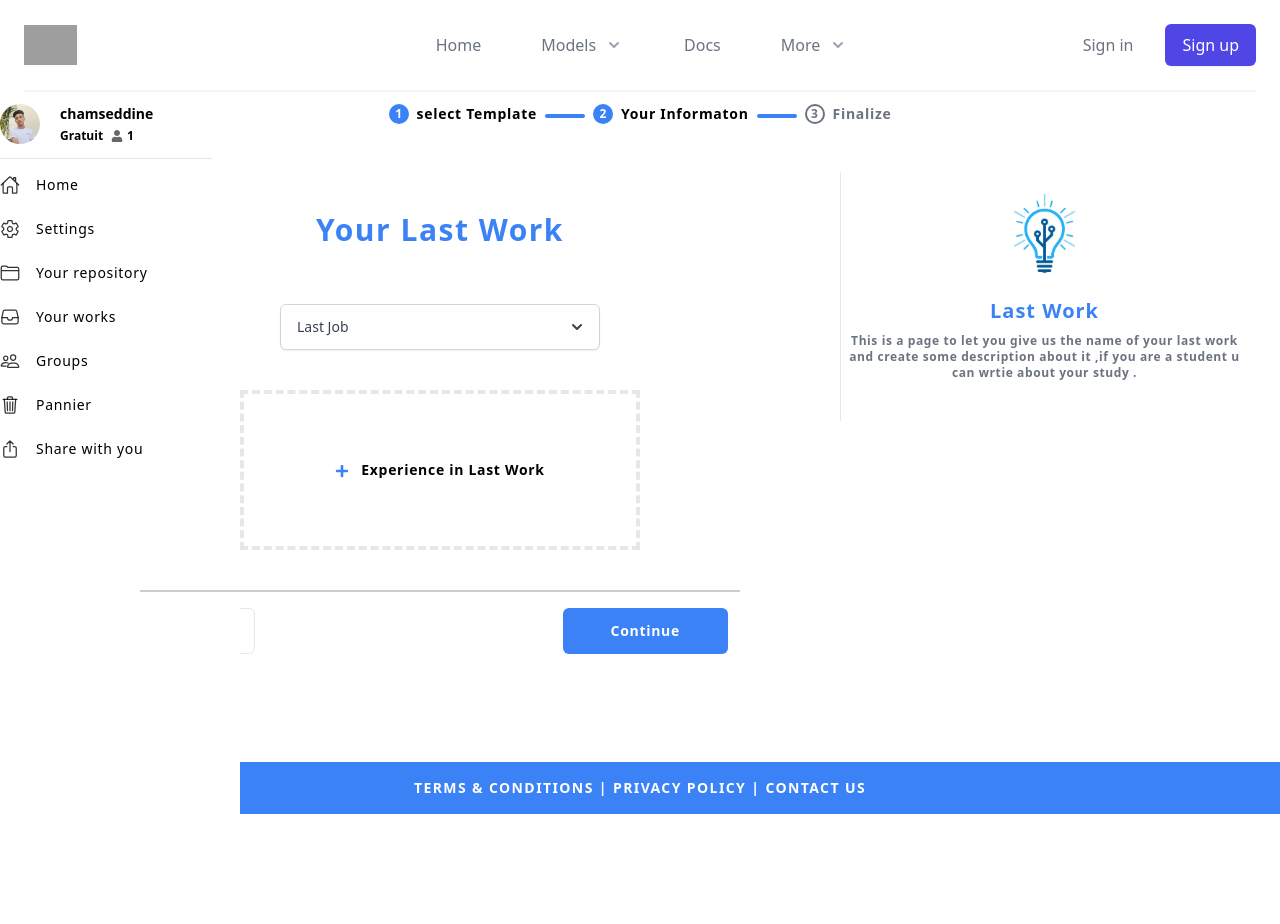
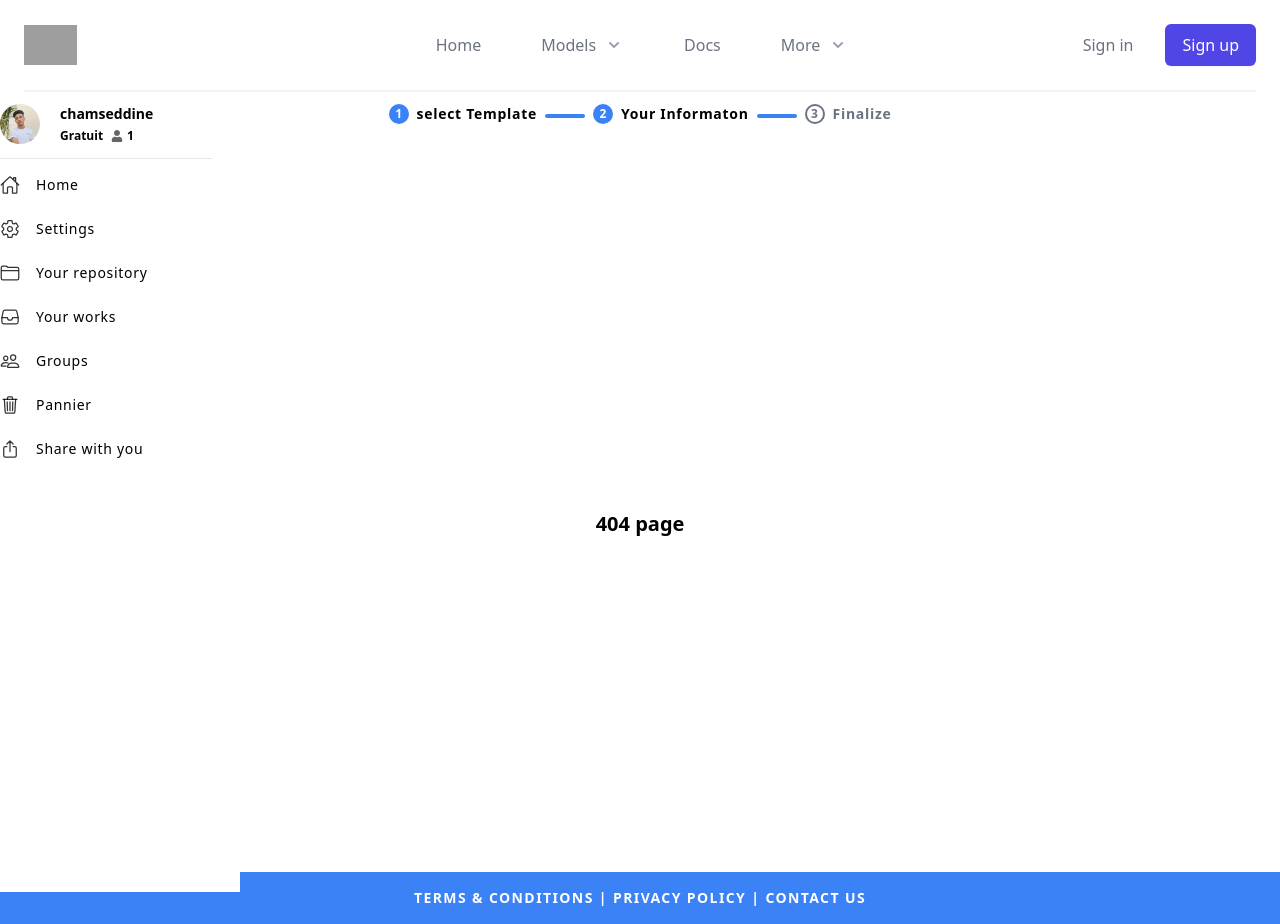
Before and after one commit to chamsou-Br/next_steps, a Next.js app: page /coverLetter/informations in a window 1280 px wide. Before the commit the page ends 814 px from the top, so only its background shows below. Built offline with nearby package versions, Linux system fonts and the light colour scheme; grey boxes are pictures that could not be loaded.

Commit message:
add query

```diff
--- a/pages/coverLetter/informations.js
+++ b/pages/coverLetter/informations.js
@@ -9,13 +9,29 @@ import SkilllsCoverLetter from '../../components/SkilllsCoverLetter'
 import jobs from '../../data/jobs'
 import SoftwarSkillsCL from '../../components/SoftwarSkillsCL'
 import LastJobCL from '../../components/LastJobCL'
+import { useRouter } from 'next/router'
 
 function informations() {
+  const {query} = useRouter()
 
   return (
     <div className=' '>
         <PhaseCoverLetter data={2} />
-        <LastJobCL data={jobs} />
+        {query.step == "selectJob" ? (
+            <SelectJobCL data={jobs} />
+        ) : query.step == "lastJob" ? (
+          <LastJobCL data={jobs} />
+        ) : query.step == "skillsJob" ? (
+            <SkilllsCoverLetter data={jobs} />
+        ) : query.step == "skillsSoftwarJob" ? (
+            <SoftwarSkillsCL data={jobs} />
+        ) : query.step == "experience" ? (
+            <ExperienceCL data={jobs} />
+        ) : (
+          <div className=' h-screen flex justify-center' >
+              <h1 className=' m-auto font-bold text-xl' >404 page</h1>
+          </div>
+        ) }
 
 
 
```
